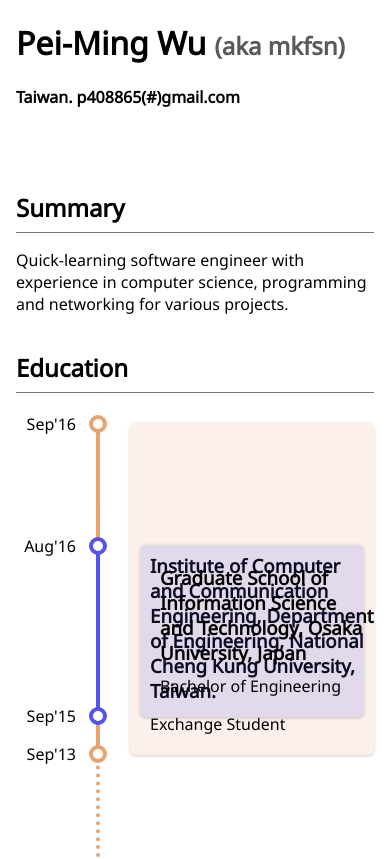
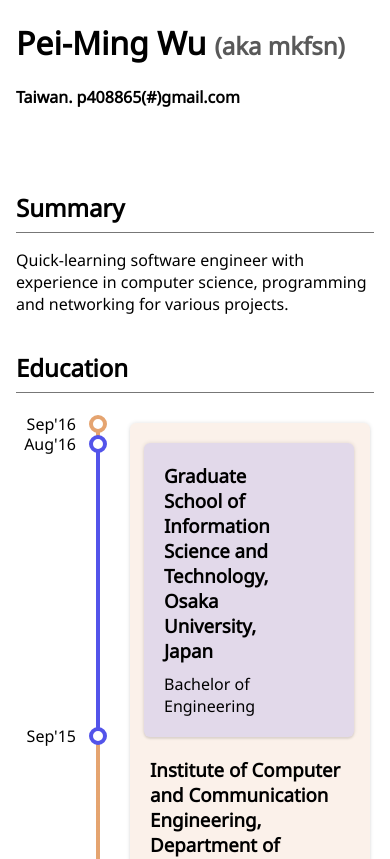
Before and after one commit to mkfsn/resume, a Next.js app: page / in a window 390 px wide. Shown: the top 859 px of the page. Built offline with nearby package versions, Linux system fonts and the light colour scheme.

Commit message:
fix: timeline overlapping on mobile devices

```diff
--- a/components/education.js
+++ b/components/education.js
@@ -31,7 +31,24 @@
                         <div className={style.end}>Sep'16</div>
                         <div className={style.begin}>Sep'13</div>
                     </div>
-                    <div className={style['timeline-content']} style={{paddingTop: '120px'}}>
+                    <div className={style['timeline-content']}>
+                        <div className={style['timeline-container'] + ' ' + style['overlap']}>
+                            <div className={style['timeline-outline']}>
+                                <div className={style.end}>Aug'16</div>
+                                <div className={style.begin}>Sep'15</div>
+                            </div>
+                            <div className={style['timeline-content']}>
+                                <div className={style.title}>
+                                    <h3>
+                                        Graduate School of Information Science and Technology,
+                                        Osaka University, Japan
+                                    </h3>
+                                </div>
+                                <div className={style.detail}>
+                                    Bachelor of Engineering
+                                </div>
+                            </div>
+                        </div>
                         <div className={style.title}>
                             <h3>
                                 Institute of Computer and Communication Engineering,
@@ -44,23 +61,7 @@
                         </div>
                     </div>
                 </div>
-                <div className={style['timeline-container'] + ' ' + style['overlap']}>
-                    <div className={style['timeline-outline']}>
-                        <div className={style.end}>Aug'16</div>
-                        <div className={style.begin}>Sep'15</div>
-                    </div>
-                    <div className={style['timeline-content']}>
-                        <div className={style.title}>
-                            <h3>
-                                Graduate School of Information Science and Technology,
-                                Osaka University, Japan
-                            </h3>
-                        </div>
-                        <div className={style.detail}>
-                            Bachelor of Engineering
-                        </div>
-                    </div>
-                </div>
+
                 <div className={style['timeline-container']}>
                     <div className={style['timeline-outline']}>
                         <div className={style.end}>Jun'13</div>
--- a/components/education.module.scss
+++ b/components/education.module.scss
@@ -131,6 +131,7 @@
             border-radius: 6px;
             margin-left: $gap * 3;
             width: 100vw;
+            max-width: calc(100vw - 170px);
 
             .title > h3 {
                 margin-top: $gap;
@@ -143,11 +144,12 @@
         }
 
         &.overlap {
-            top: -260px;
-            margin-bottom: -150px;
+            margin-top: $gap;
+            margin-bottom: $gap * 2;
 
             .timeline-outline {
                 border-right-color: $overlap-color;
+                left: -134px;
                 z-index: 999;
                 &::before, &::after {
                     border-color: $overlap-color;
@@ -155,9 +157,11 @@
             }
 
             .timeline-content {
-                margin-left: 4 * $gap;
                 margin-right: $gap;
                 background-color: $overlap-content-background-color;
+                width: 100%;
+                margin-left: -9 * $gap;
+                padding-right: 5 * $gap;
             }
         }
     }
```
